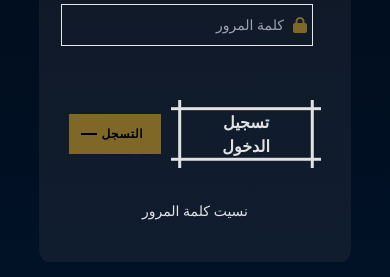
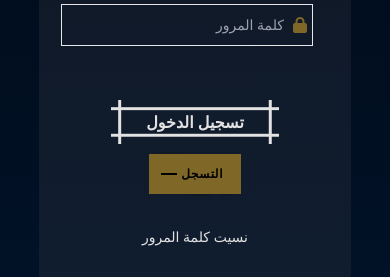
Before and after one commit to y0emad/FrontEndUser, a React (Vite) app: page /LogIn in a window 390 px wide. Shown: the part 278-555 px from the top of the page. Built offline with nearby package versions, Linux system fonts and the light colour scheme; no server answers.

Commit message:
Final Pro v1

```diff
--- a/package.json
+++ b/package.json
@@ -30,6 +30,7 @@
     "react-router-dom": "^6.22.3",
     "react-scroll-to-top": "^3.0.0",
     "socket.io-client": "^4.7.5",
+    "tailwind-scrollbar-hide": "^1.1.7",
     "uuid": "^9.0.1",
     "yup": "^1.4.0"
   },
--- a/src/pages/Chats/UserChats.jsx
+++ /dev/null
@@ -1,44 +0,0 @@
-import React, { useContext, useEffect } from "react";
-import { useTranslation } from "react-i18next";
-import { useNavigate } from "react-router-dom";
-import useLocalStorage from "../../hooks/useLocalStorage";
-import ProtectedRoute from "../ProtectedRoute/ProtectedRoute";
-import { Chats } from "./Chats";
-import { authContext } from "../../Context/authentication";
-
-function UserChats() {
-  const [t, i18n] = useTranslation("global");
-  const [lang, setLang] = useLocalStorage("lang", "ar");
-  const { token } = useContext(authContext);
-  const navigate = useNavigate();
-
-  useEffect(() => {
-    document.title = "Helwan Printing Press | Contact Us";
-  }, []);
-
-  useEffect(() => {
-    i18n.changeLanguage(lang);
-  }, [lang, i18n]);
-
-  return (
-    <>
-      {token ? (
-        <div className="flex h-[100vh] antialiased text-gray-200">
-          <div className="flex flex-row h-full w-full overflow-x-hidden">
-            <Chats />
-          </div>
-        </div>
-      ) : (
-        navigate("/LogIn")
-      )}
-    </>
-  );
-}
-
-export const UserChatsFunc = {
-  element: (
-    <ProtectedRoute>
-      <UserChats />
-    </ProtectedRoute>
-  ),
-};
--- a/src/pages/Home/Home.jsx
+++ b/src/pages/Home/Home.jsx
@@ -4,10 +4,11 @@ import "../../index.css";
 import "./home.css";
 import useLocalStorage from "../../hooks/useLocalStorage";
 import { useEffect } from "react";
-import { Link, useLoaderData } from "react-router-dom";
+import { Link, useLoaderData, useNavigate } from "react-router-dom";
 import { CommentOutlined, UpSquareOutlined } from "@ant-design/icons";
-import { Card, Popover } from "antd";
+import { Card, Popconfirm, Popover } from "antd";
 import ScrollToTop from "react-scroll-to-top";
+import { Chats } from "../Chats/Chats";
 const { Meta } = Card;
 
 function Home() {
@@ -15,6 +16,9 @@ function Home() {
   const [lang, setLang] = useLocalStorage("lang", "ar");
   const all_products = useLoaderData();
 
+  function confirm() {
+    message.info("Click on Yes.");
+  }
   useEffect(() => {
     i18n.changeLanguage(lang);
   }, [lang]);
@@ -109,16 +113,31 @@ function Home() {
           )}
         </div>
       </div>
-
-      <Popover content={t("Chat.ContactUs")}>
-        <Link
-          to="/UserChats"
-          className=" fixed bottom-10 w-fit h-fit rounded-full text-gray-200 left-10 bg-[#000915] "
-        >
-          {" "}
-          <CommentOutlined className=" text-4xl hover:text-[#7f6727]" />
-        </Link>
-      </Popover>
+      <div className="w-fit justify-self-center p-0">
+        <div style={{ position: "relative", padding: "0px" }}>
+          <Popconfirm
+            placement="top"
+            title={
+              <div className="flex flex-col  p-0 h-[400px] w-[400px]  antialiased text-gray-200 bg-[#000915]   rounded-lg">
+                <div className="flex flex-row h-full p-0 w-full overflow-y-auto">
+                  <Chats />
+                </div>
+              </div>
+            }
+            onConfirm={confirm}
+            okText={t("Notification.MoreNotifications")}
+            cancelButtonProps={{ style: { display: "none" } }}
+            okButtonProps={{
+              style: {
+                display: "none",
+              },
+            }}
+            icon={null}
+          >
+            <CommentOutlined className="text-4xl fixed bottom-10 left-10 w-fit h-fit rounded-full text-gray-200 bg-[#000915]" />
+          </Popconfirm>
+        </div>
+      </div>
     </div>
   );
 }
--- a/src/pages/Log_in/LogIn.jsx
+++ b/src/pages/Log_in/LogIn.jsx
@@ -35,7 +35,7 @@ export function LogIn() {
       //http://localhost:4000/auth/login
       // https://printing-sys-fojo.vercel.app/auth/register
       const res = jwtDecode(data.token);
-      console.log(res.role);
+      // console.log(res.role);
       if (res.role === "user") {
         localStorage.setItem("tkn", data.token);
         setToken(data.token);
--- a/src/pages/Log_in/login.module.css
+++ b/src/pages/Log_in/login.module.css
@@ -22,13 +22,12 @@
 .input {
   background-color: transparent;
   color: #fff;
-    font-family: 'Segoe UI';
+  font-family: "Segoe UI";
 }
 
 .alert {
   color: #58151c;
   word-wrap: break-word;
-
 }
 
 .fancy {
@@ -66,7 +65,6 @@
   transform: translateY(-50%);
   transform-origin: center;
   transition: background 0.3s linear, width 0.3s linear;
-
 }
 
 .fancy .text {
@@ -79,7 +77,6 @@
   text-transform: uppercase;
   text-decoration: none;
   color: black;
-
 }
 
 .fancy .topKey {
@@ -121,7 +118,6 @@
 .fancy:hover::before {
   width: 0.9375rem;
   background: white;
-
 }
 
 .fancy:hover .text {
@@ -138,7 +134,6 @@
 .fancy:hover .bottom-key-2 {
   right: 0;
   width: 0;
-
 }
 
 .containerbtns {
@@ -146,6 +141,8 @@
   display: flex;
   justify-content: space-around;
   align-items: center;
+  flex-wrap: wrap;
+  row-gap: 15px;
 }
 
 .forget {
@@ -164,7 +161,7 @@
 .signupbtn {
   --b: 3px;
   /* border thickness */
-    --s: .45em;
+  --s: 0.45em;
   /* size of the corner */
   --color: #e2e2e2;
   font-weight: bold;
@@ -172,10 +169,16 @@
   padding: 10px 35px;
   color: var(--color);
   --_p: var(--s);
-    background: conic-gradient(from 90deg at var(--b) var(--b), #0000 90deg, var(--color) 0) var(--_p) var(--_p)/calc(100% - var(--b) - 2*var(--_p)) calc(100% - var(--b) - 2*var(--_p));
-    transition: .3s linear, color 0s, background-color 0s;
+  background: conic-gradient(
+      from 90deg at var(--b) var(--b),
+      #0000 90deg,
+      var(--color) 0
+    )
+    var(--_p) var(--_p) / calc(100% - var(--b) - 2 * var(--_p))
+    calc(100% - var(--b) - 2 * var(--_p));
+  transition: 0.3s linear, color 0s, background-color 0s;
   outline: var(--b) solid #0000;
-    outline-offset: .6em;
+  outline-offset: 0.6em;
   font-size: 16px;
   border: 0;
   user-select: none;
@@ -187,17 +190,13 @@
 .signupbtn:focus-visible {
   --_p: 0px;
   outline-color: #ffffff;
-    outline-offset: .05em;
+  outline-offset: 0.05em;
 }
 
 .signupbtn:active {
   background: #ffffff;
   color: #000000;
 }
-
-
-
-
 
 @media (max-width: 768px) {
   .container {
@@ -281,13 +280,12 @@
     transform: translateY(-50%);
     transform-origin: center;
     transition: background 0.3s linear, width 0.3s linear;
-
   }
 
   .signupbtn {
     --b: 3px;
     /* border thickness */
-        --s: .45em;
+    --s: 0.45em;
     /* size of the corner */
     --color: #e2e2e2;
     font-weight: bold;
@@ -295,17 +293,22 @@
     padding: 10px px;
     color: var(--color);
     --_p: var(--s);
-        background: conic-gradient(from 90deg at var(--b) var(--b), #0000 90deg, var(--color) 0) var(--_p) var(--_p)/calc(100% - var(--b) - 2*var(--_p)) calc(100% - var(--b) - 2*var(--_p));
-        transition: .3s linear, color 0s, background-color 0s;
+    background: conic-gradient(
+        from 90deg at var(--b) var(--b),
+        #0000 90deg,
+        var(--color) 0
+      )
+      var(--_p) var(--_p) / calc(100% - var(--b) - 2 * var(--_p))
+      calc(100% - var(--b) - 2 * var(--_p));
+    transition: 0.3s linear, color 0s, background-color 0s;
     outline: var(--b) solid #0000;
-        outline-offset: .6em;
+    outline-offset: 0.6em;
     font-size: 16px;
     border: 0;
     user-select: none;
     -webkit-user-select: none;
     touch-action: manipulation;
   }
-
 }
 
 /* Specific adjustments for elements */
--- a/src/pages/Notification/Notification.jsx
+++ b/src/pages/Notification/Notification.jsx
@@ -19,7 +19,7 @@ export function Notification() {
   return (
     <div className="w-full h-full " id="chec-div">
       <div className="w-full  h-full ">
-        <div className="2xl:w-4/12 h-screen overflow-y-auto p-8  ">
+        <div className="2xl:w-4/12 h-screen overflow-y-auto p-8 scrollbar-hide ">
           <div className="flex items-center justify-between">
             <p
               tabIndex="0"
--- a/src/router.jsx
+++ b/src/router.jsx
@@ -12,7 +12,6 @@ import { LogIn } from "./pages/Log_in/LogIn";
 import ForgetPassword from "./pages/ForgetPassword/ForgetPassword";
 import ResetPassword from "./pages/ResetPassword/ResetPassword";
 
-import { UserChatsFunc } from "./pages/Chats/UserChats";
 import { UpdateOrderFunc } from "./pages/UpdateOrder/UpdateOrder";
 import { NotificationFunc } from "./pages/Notification/Notification";
 
@@ -50,10 +49,6 @@ export const router = createBrowserRouter([
         path: "/Product/:product_id",
         ...ProductFunc,
       },
-      {
-        path: "/UserChats",
-        ...UserChatsFunc,
-      },
 
       {
         path: "/Notification",
--- a/src/styles.css
+++ b/src/styles.css
@@ -119,7 +119,9 @@
 }
 .ant-popover-inner {
   background: linear-gradient(90deg, #e2ced7 0%, #cde2d9 100%) !important;
+  padding: 2px 2px 1px 2px !important;
 }
+
 body {
   padding: 0;
   margin: 0;
--- a/tailwind.config.js
+++ b/tailwind.config.js
@@ -4,5 +4,5 @@ export default {
   theme: {
     extend: {},
   },
-  plugins: [],
+  plugins: [require("tailwind-scrollbar-hide")],
 };
```
Also changed, not shown: src/pages/Chats/Chats.jsx (+23 -12 lines), 1 other file (tests, documents, lock files or other folders). Lines whose indentation alone changed are shown as unchanged.
